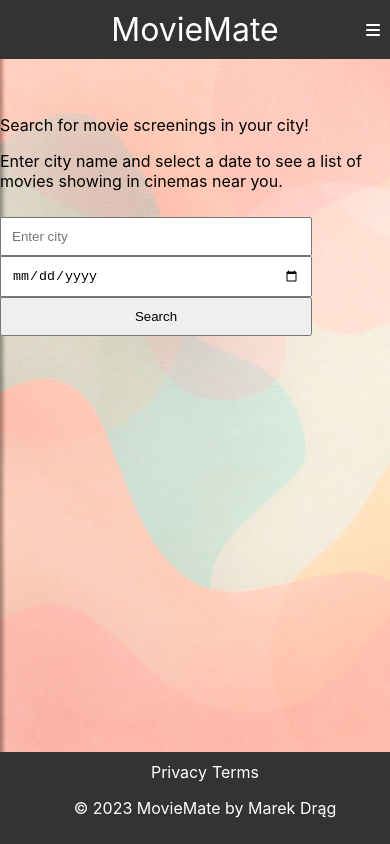
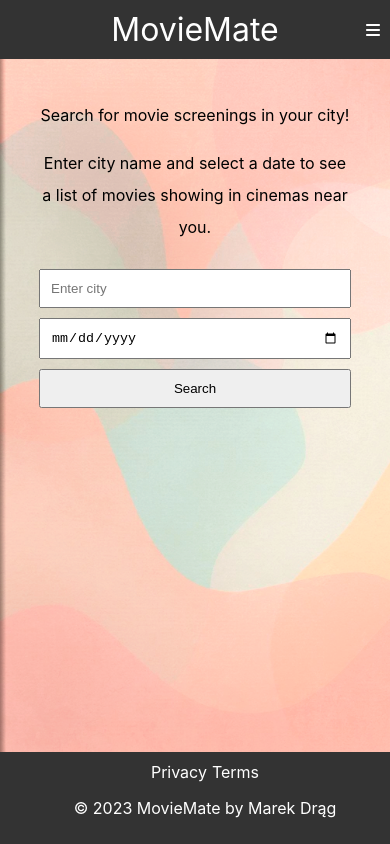
Before and after one commit to UserMarekDrag/MovieMate-frontend, a React (Create React App) app: page / in a window 390 px wide. Built offline with nearby package versions, Linux system fonts and the light colour scheme.

Commit message:
Updated styling of SearchForm component

```diff
--- a/src/components/SearchForm.css
+++ b/src/components/SearchForm.css
@@ -1,11 +1,23 @@
 /* SearchForm.css */
-
 .search-form {
   display: flex;
+  flex-direction: column;
+  align-items: center;
+  gap: 10px;
+  margin: 40px 0;
+}
+
+.search-form .description-container {
+  width: 40%;
+  text-align: center;
+}
+
+.search-form .input-container {
+  display: flex;
+  flex-direction: row;
   justify-content: center;
   gap: 10px;
-  margin: 40px 0;
-
+  width: 60%;
 }
 
 .search-form input, .search-form button {
@@ -16,15 +28,24 @@
   cursor: pointer;
 }
 
-/* Media query for screens less than 600px */
 @media (max-width: 600px) {
-  .search-form {
+  .search-form .description-container,
+  .search-form .input-container {
+    width: 80%;
+  }
+
+  .description-container p {
+    line-height: 2;
+    margin-top: 0em;
+  }
+
+  .search-form .input-container {
     flex-direction: column;
-    align-items: center;
+    align-items: stretch;
   }
 
   .search-form input, .search-form button {
-    width: 80%;
+    width: 100%;
     box-sizing: border-box;
   }
 }
```
